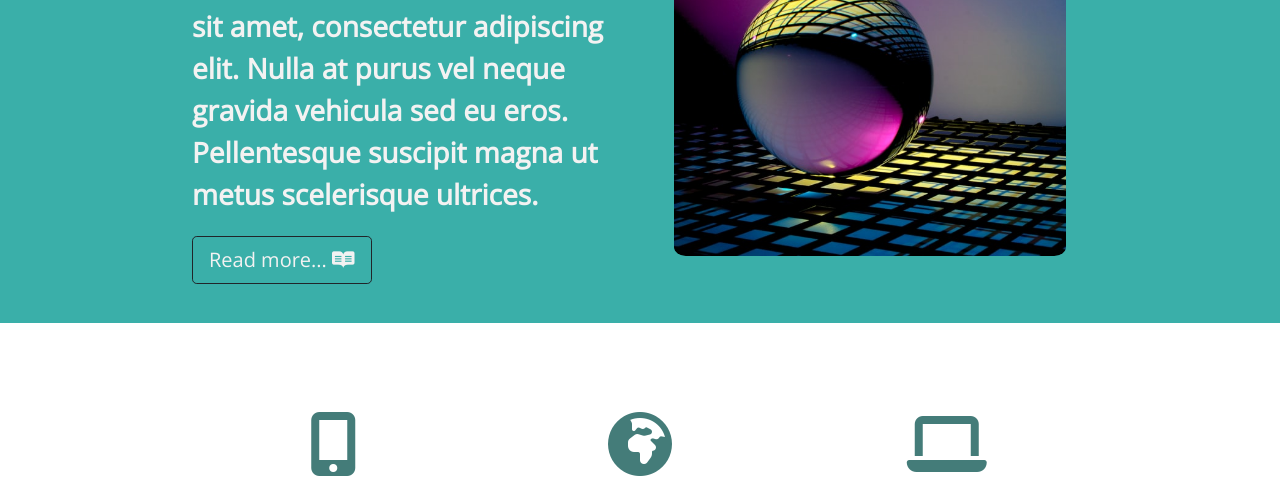
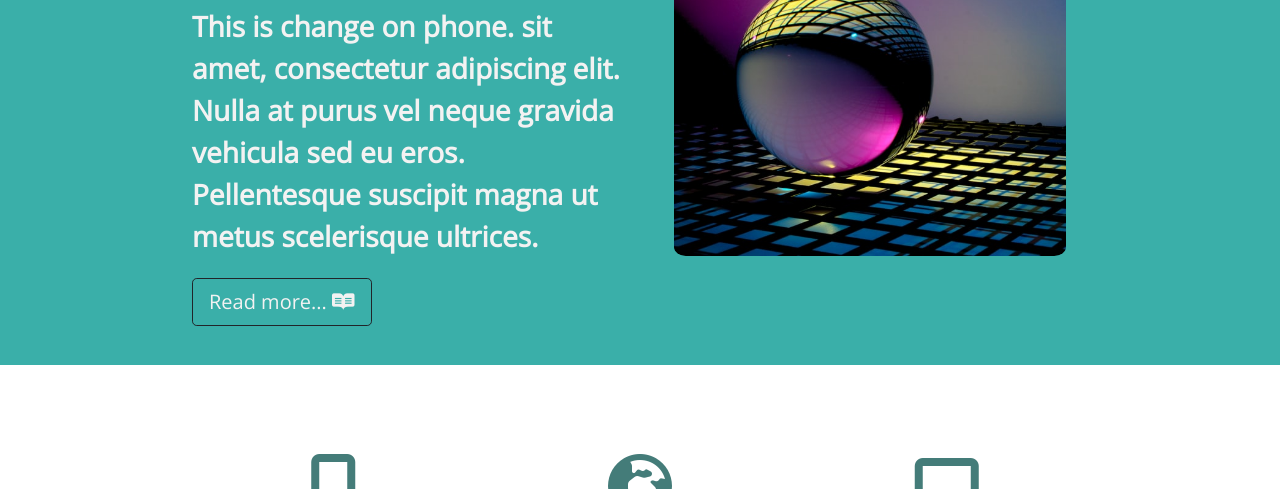
Before and after one commit to simplyJC/project_portfolio, a plain HTML site: page index.html in a window 1280 px wide. Shown: the part 239-728 px from the top of the page. Drawn offline with nearby package versions, Linux system fonts and the light colour scheme.

Commit message:
Update index.html

```diff
--- a/index.html
+++ b/index.html
@@ -63,7 +63,7 @@
           <div class="col-lg-6">
             <h1>Lorem ipsum dolor</h1>
             <h3>
-              sit amet, consectetur adipiscing elit. Nulla at purus vel neque
+              This is change on phone. sit amet, consectetur adipiscing elit. Nulla at purus vel neque
               gravida vehicula sed eu eros. Pellentesque suscipit magna ut metus
               scelerisque ultrices.
             </h3>
```
